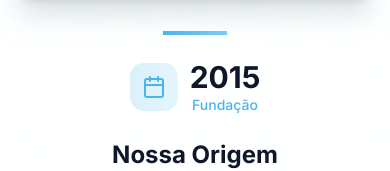
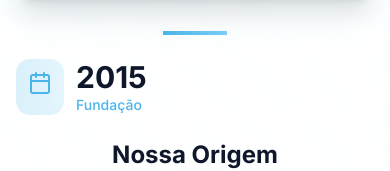
Before and after one commit to GalenoTon/pblcpartner, a Next.js app: page /sobre in a window 390 px wide. Shown: the part 1022-1193 px from the top of the page. Built offline with nearby package versions, Linux system fonts and the light colour scheme.

Commit message:
ajuste responsividade

```diff
--- a/app/page.tsx
+++ b/app/page.tsx
@@ -148,7 +148,7 @@ export default function HomePage() {
                 <span className="text-slate-900"> e resultados</span>
               </h2>
 
-              <div className="space-y-4 sm:space-y-6 text-base sm:text-lg text-slate-700 leading-relaxed max-w-2xl mx-auto lg:mx-0">
+              <div className="space-y-4 sm:space-y-6 text-base sm:text-lg text-slate-700 leading-relaxed max-w-2xl mx-auto lg:mx-0 text-left">
                 <p>
                   Somos uma empresa de consultoria, assessoria e capacitação especializada no setor público. Atuamos com
                   excelência em contratações públicas, defesa técnica perante órgãos de controle, estruturação de projetos
@@ -364,7 +364,7 @@ export default function HomePage() {
             <motion.p
               variants={fadeInUp}
               custom={1}
-              className="text-lg sm:text-xl text-gray-700 mb-12 sm:mb-16 max-w-3xl mx-auto leading-relaxed px-4 sm:px-0 text-justify"
+              className="text-lg sm:text-xl text-gray-700 mb-12 sm:mb-16 max-w-3xl mx-auto leading-relaxed px-4 sm:px-0 text-left"
             >
               Nosso time está preparado para entender suas demandas específicas e desenvolver
               a solução mais adequada para o contexto da sua instituição.
--- a/app/sobre/page.tsx
+++ b/app/sobre/page.tsx
@@ -183,15 +183,15 @@ export default function SobrePage() {
         </div>
 
         <div className="container mx-auto relative max-w-7xl">
-          <div className="grid grid-cols-1 lg:grid-cols-2 gap-8 sm:gap-12 lg:gap-16 items-center">
+          <div className="grid grid-cols-1 lg:grid-cols-2 gap-8 sm:gap-12 lg:gap-16 items-left">
             <div className="fade-in-section opacity-0 transition-all duration-1000 order-2 lg:order-1">
               <div className="w-16 sm:w-20 h-1 bg-gradient-to-r from-[#49B5EA] to-[#7ACCF4] mb-6 sm:mb-8 mx-auto lg:mx-0" />
 
-              <div className="flex items-center justify-center lg:justify-start mb-6 sm:mb-8">
+              <div className="flex items-left lg:justify-start mb-6 sm:mb-8">
                 <div className="p-3 sm:p-4 bg-gradient-to-r from-[#49B5EA]/20 to-[#7ACCF4]/20 rounded-xl sm:rounded-2xl mr-3 sm:mr-4">
                   <Calendar className="h-6 w-6 sm:h-8 sm:w-8 text-[#49B5EA]" />
                 </div>
-                <div className="text-center lg:text-left">
+                <div className="text-left lg:text-left">
                   <h2 className="text-3xl sm:text-4xl font-bold text-slate-900">2015</h2>
                   <p className="text-[#49B5EA] font-medium text-sm sm:text-base">Fundação</p>
                 </div>
```
